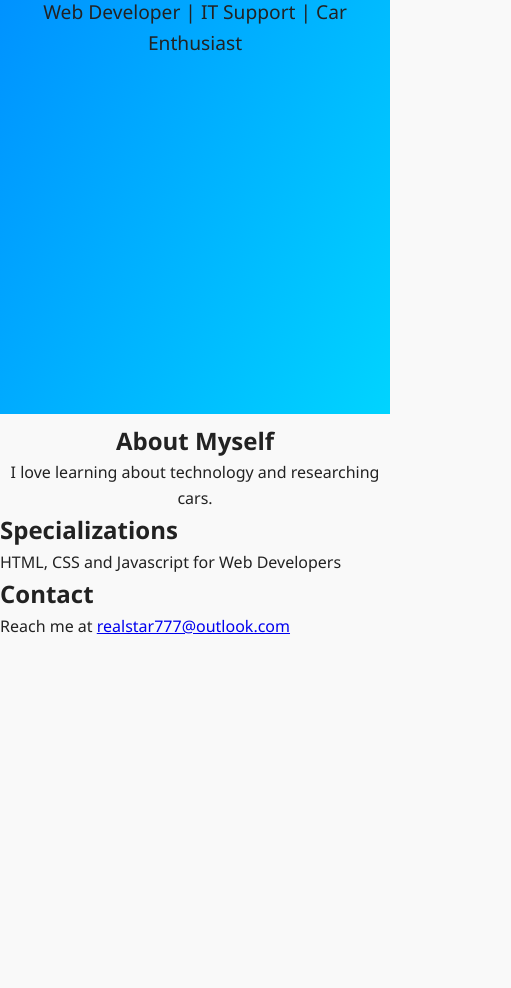
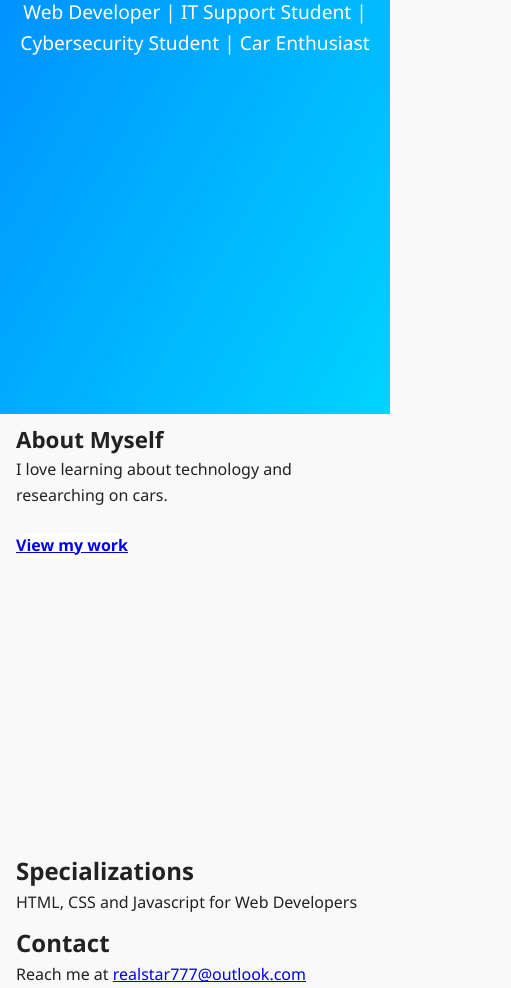
Before and after one commit to ScrimbaDev17/my-new-project, a plain HTML site: page index.html in a window 390 px wide. Shown: the part 488-1476 px from the top of the page, 511 px wide, since content can reach past the window. Before the commit the page ends 1127 px from the top, so only its background shows below. Drawn offline with Linux system fonts and the light colour scheme.

Commit message:
mobile version

```diff
--- a/index.html
+++ b/index.html
@@ -23,14 +23,17 @@
 <section id="hero">
  <div class=hero-content>
 	<h1>Hello I'm Ethan</h1>
-	<p>Web Developer | IT Support | Car Enthusiast</p>
+	<p>Web Developer | IT Support Student | Cybersecurity Student | Car Enthusiast</p>
  </div>
 </section>
 
 
 <section id="about">
+ <div class="about-content">
 	<h2>About Myself</h2>
-	<p>I love learning about technology and researching cars.</p>
+	<p>I love learning about technology and researching on cars.</p>
+	<a href="#projects" class="cta">View my work</a>
+ </div>
 </section>
 
 <section id="projects">
--- a/styles.css
+++ b/styles.css
@@ -9,6 +9,11 @@
 	margin: 0;
 	padding: 0;
 	box-sizing: border-box;
+}
+
+html, body {
+	margin: 0;
+	padding: 0;
 }
 
 
@@ -24,7 +29,7 @@ body {
 /*NAVBAR SECTION*/
 header {
 	background: #fff;
-	box-shadow: 0 2px 5px rgba(0, 0, 0, ,0.1);
+	box-shadow: 0 2px 5px rgba(0, 0, 0, 0.1);
 	position: sticky;
 	top: 0;
 	z-index: 10;
@@ -34,7 +39,7 @@ nav {
 	display: flex;
 	justify-content: space-between;
 	align-items: center;
-	max-width: 110px;
+	max-width: 1100px;
 	margin: auto;
 	padding: 1rem;
 }
@@ -62,13 +67,36 @@ nav ul li a {
 	transition: color 0.3s;
 }
 
+nav ul li a:hover {
+	color: var(--accent);
+}
+
+.cta {
+	display: inline-block;
+	margin-top: 1.5rem;
+	padding: 0.8rem, 1.5rem;
+	background: #fff;
+	border-radius: 25px;
+	font-weight: 600;
+	transition: 0.3s;
+}
+
+
+section:not(#hero) {
+	max-width: 1100px;
+	margin-top: 4rem auto;
+	padding: 0 1rem;
+}
+
 
 /* HERO SECTION */
 #hero {
 	display: flex;
+	color: #fff;
 	justify-content: center;
 	align-items: center;
 	height: 100vh;
+	width: 100%;
 	background: linear-gradient(120deg, #0078ff, #00d4ff);
 	text-align: center;
 }
@@ -85,6 +113,43 @@ nav ul li a {
 
 /*About SECTION */
 #about {
-	text-align: center;
+	margin-top: 0.5rem;
+	height: 50vh;
+}
+
+.about-content h2 {
+	margin-top: 0.5rem;
+	font-size: 1.4rem;
+}
+
+img {
+	width: 200px;
+	border-radius: 10px;
+	display: block;
+	height: auto;
+}
+
+
+
+/*Projects SECTION*/
+#projects {
 	margin-top: 0.5rem;
 }
+
+
+
+
+/*Contact SECTION*/
+#contact {
+	margin-top: 0.5rem;
+}
+
+
+/*Mobile version*/
+
+@media (max-width 767px) {
+	body {
+		width: 100%;
+		float: left;
+	}
+}
```
Also changed, not shown: images/car.png (added).
